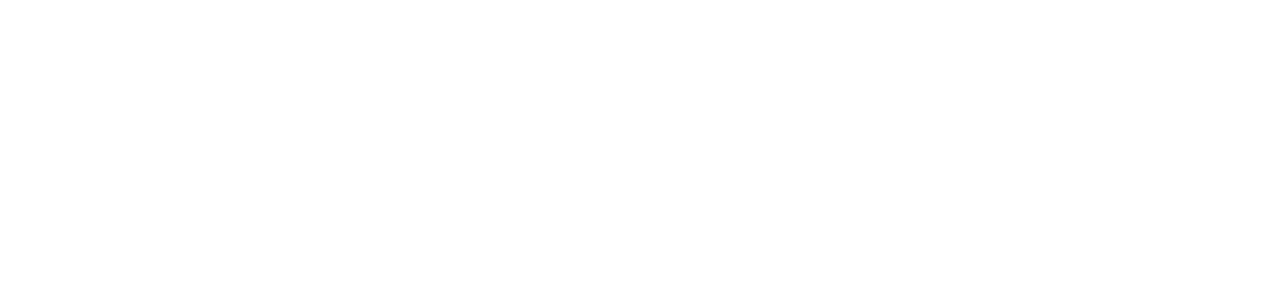
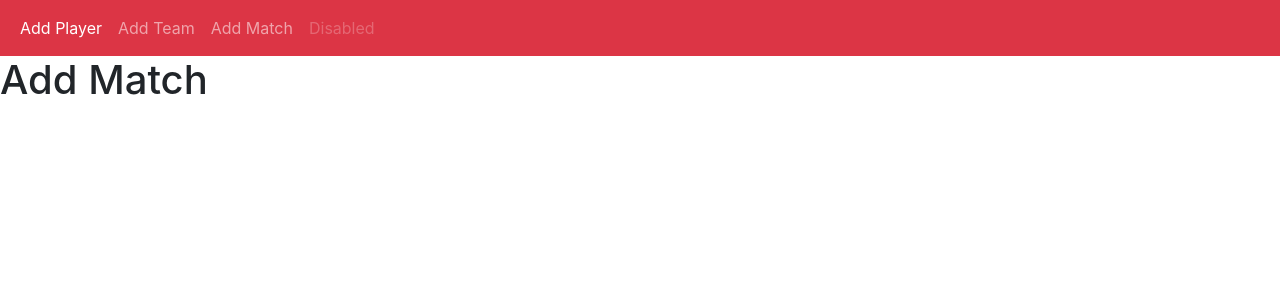
Before and after one commit to edupoly/cricmaza, a React (Create React App) app: page /addMatch in a window 1280 px wide. Before the commit this address had no page. Shown: the top 300 px of the page. Built offline with nearby package versions, Linux system fonts and the light colour scheme.

Commit message:
addmatch

```diff
--- /dev/null
+++ b/src/Components/AddMatch.jsx
@@ -0,0 +1,11 @@
+import React from 'react'
+
+function AddMatch() {
+  return (
+    <div>
+      <h1>Add Match</h1>
+    </div>
+  )
+}
+
+export default AddMatch
--- a/src/Components/Navbar.jsx
+++ b/src/Components/Navbar.jsx
@@ -14,7 +14,7 @@
               <Link class="nav-link" to="/addTeam">Add Team</Link>
             </li>
             <li class="nav-item">
-              <a class="nav-link" href="">Add Match</a>
+              <Link class="nav-link" to="/addMatch">Add Match</Link>
             </li>
             <li class="nav-item">
               <a class="nav-link disabled" href="#">Disabled</a>
--- a/src/index.js
+++ b/src/index.js
@@ -11,6 +11,7 @@
 } from "react-router-dom";
 import AddPlayer from './Components/AddPlayer';
 import Addteam from './Components/Addteam';
+import AddMatch from './Components/AddMatch';
 const root = ReactDOM.createRoot(document.getElementById('root'));
 root.render(
   <BrowserRouter>
@@ -18,6 +19,7 @@
       <Route path="/" element={<App />}>
         <Route path='/addPlayer' element={<AddPlayer></AddPlayer>}></Route>
         <Route path="/addTeam" element={<Addteam></Addteam>}></Route>
+        <Route path="/addMatch" element={<AddMatch></AddMatch>}></Route>
       </Route>
     </Routes>
   </BrowserRouter>,
```
